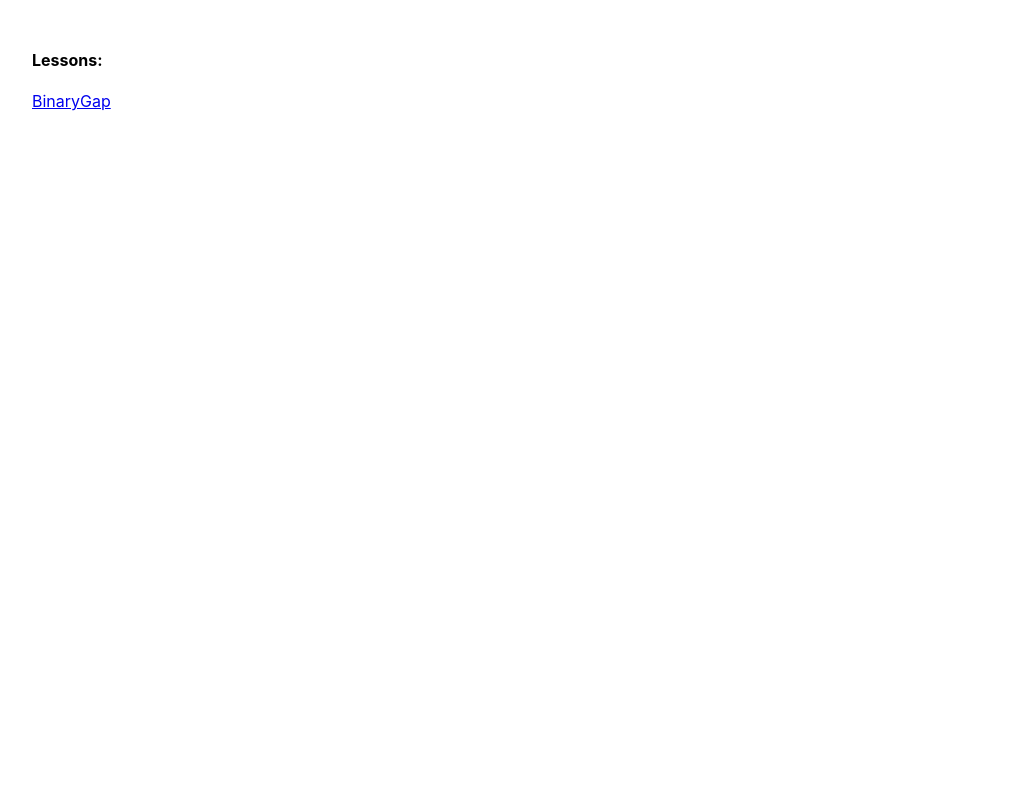
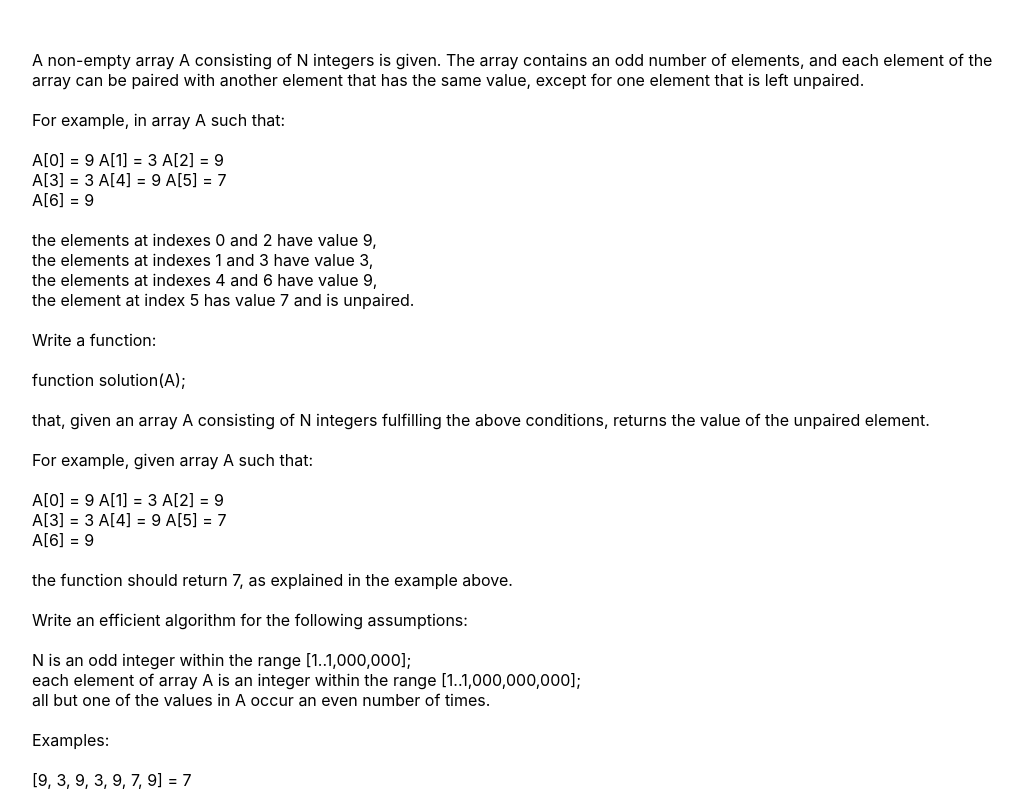
Before and after one commit to bytebodger/codility, a React (Create React App) app: page /odd-occurrences-in-array in a window 1280 px wide. Shown: the whole page, without its empty margins (18-1041 px from the left). Built offline with nearby package versions, Linux system fonts and the light colour scheme.

Commit message:
OddOccurrencesInArray

```diff
--- a/src/UI.js
+++ b/src/UI.js
@@ -1,6 +1,7 @@
 import { Routes, Route } from 'react-router-dom';
 import { Index } from './routes/index/Index';
 import { BinaryGap } from './routes/binaryGap/BinaryGap';
+import { OddOccurrencesInArray } from './routes/oddOccurrencesInArray/OddOccurrencesInArray';
 
 export const UI = () => {
    return <>
@@ -19,6 +20,10 @@ export const UI = () => {
                element={<Index/>}
                path={'*'}
             />
+            <Route
+               element={<OddOccurrencesInArray/>}
+               path={'/odd-occurrences-in-array'}
+            />
          </Routes>
       </div>
    </>
--- a/src/routes/binaryGap/BinaryGap.js
+++ b/src/routes/binaryGap/BinaryGap.js
@@ -1,10 +1,10 @@
 export const BinaryGap = () => {
    const getBinaryGap = integer => {
       let binaryString = integer.toString(2);
-      binaryString = binaryString.split('0').filter(Boolean).join('0');
       let gap = 0;
-      binaryString.split('1').forEach(zeroes => {
-         if (zeroes.length > gap)
+      const blocksOfZeroes = binaryString.split('1');
+      blocksOfZeroes.forEach((zeroes, index) => {
+         if (index !== 0 && index !== blocksOfZeroes.length - 1 && zeroes.length > gap)
             gap = zeroes.length;
       })
       return gap;
@@ -31,12 +31,17 @@ export const BinaryGap = () => {
          <br/><br/>
          N is an integer within the range [1..2,147,483,647].
       </div>
+      <br/>
       <div>
          Examples:
          <br/><br/>
-         1041 = {getBinaryGap(1041)}
+         1041 (10000010001) = {getBinaryGap(1041)}
          <br/>
-         32 = {getBinaryGap(32)}
+         32 (100000) = {getBinaryGap(32)}
+         <br/>
+         483 (111100011) = {getBinaryGap(483)}
+         <br/>
+         647 (1010000111) = {getBinaryGap(647)}
       </div>
    </>
 }
--- a/src/routes/index/Index.js
+++ b/src/routes/index/Index.js
@@ -6,5 +6,11 @@ export const Index = () => {
             BinaryGap
          </a>
       </div>
+      <br/>
+      <div>
+         <a href={'/odd-occurrences-in-array'}>
+            OddOccurrencesInArray
+         </a>
+      </div>
    </>
 }
--- /dev/null
+++ b/src/routes/oddOccurrencesInArray/OddOccurrencesInArray.js
@@ -0,0 +1,56 @@
+export const OddOccurrencesInArray = () => {
+   const getOddOccurrencesInArray = array => {
+      let oddValues = {};
+      array.forEach(value => {
+         if (Object.hasOwn(oddValues, value))
+            delete oddValues[value];
+         else
+            oddValues[value] = null;
+      })
+      return Object.keys(oddValues)[0];
+   }
+
+   return <>
+      <div>
+         A non-empty array A consisting of N integers is given. The array contains an odd number of elements, and each element of the array can be paired with another
+         element that has the same value, except for one element that is left unpaired.
+         <br/><br/>
+         For example, in array A such that:
+         <br/><br/>
+         A[0] = 9  A[1] = 3  A[2] = 9<br/>
+         A[3] = 3  A[4] = 9  A[5] = 7<br/>
+         A[6] = 9
+         <br/><br/>
+         the elements at indexes 0 and 2 have value 9,<br/>
+         the elements at indexes 1 and 3 have value 3,<br/>
+         the elements at indexes 4 and 6 have value 9,<br/>
+         the element at index 5 has value 7 and is unpaired.
+         <br/><br/>
+         Write a function:
+         <br/><br/>
+         function solution(A);
+         <br/><br/>
+         that, given an array A consisting of N integers fulfilling the above conditions, returns the value of the unpaired element.
+         <br/><br/>
+         For example, given array A such that:
+         <br/><br/>
+         A[0] = 9  A[1] = 3  A[2] = 9<br/>
+         A[3] = 3  A[4] = 9  A[5] = 7<br/>
+         A[6] = 9
+         <br/><br/>
+         the function should return 7, as explained in the example above.
+         <br/><br/>
+         Write an efficient algorithm for the following assumptions:
+         <br/><br/>
+         N is an odd integer within the range [1..1,000,000];<br/>
+         each element of array A is an integer within the range [1..1,000,000,000];<br/>
+         all but one of the values in A occur an even number of times.
+      </div>
+      <br/>
+      <div>
+         Examples:
+         <br/><br/>
+         [9, 3, 9, 3, 9, 7, 9] = {getOddOccurrencesInArray([9, 3, 9, 3, 9, 7, 9])}
+      </div>
+   </>
+}
```
Also changed, not shown: public/manifest.json.
